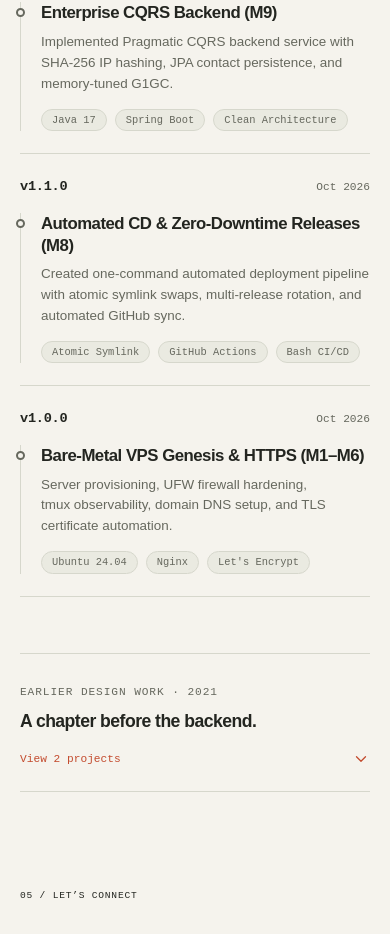
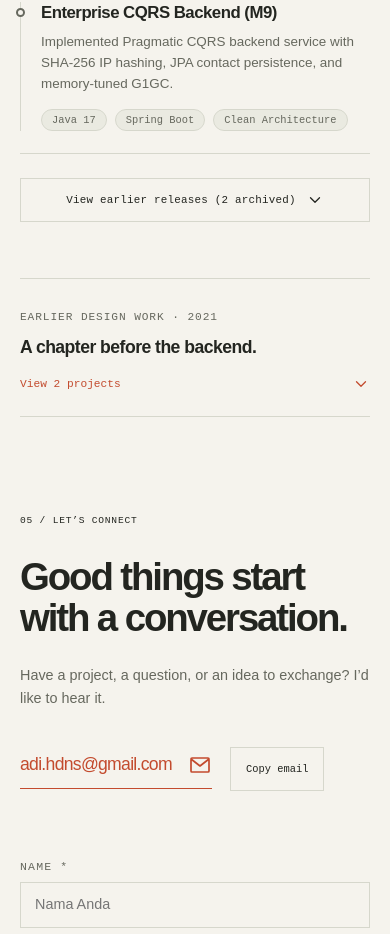
Before and after one commit to undetakerize/portfolio-dz, a Vue app in the folder portfolio/: page / in a window 390 px wide. Shown: the part 5862-6796 px from the top of the page. Built offline with nearby package versions, Linux system fonts and the light colour scheme.

Commit message:
feat(changelog): add interactive toggle to show top 3 releases and expand archived history

```diff
--- a/portfolio/src/components/SystemChangelog.vue
+++ b/portfolio/src/components/SystemChangelog.vue
@@ -1,5 +1,12 @@
 <script setup>
+import { ref, computed } from 'vue'
+import ActionIcon from './ActionIcon.vue'
 import { changelog } from '../data/changelog.js'
+
+const expanded = ref(false)
+const DEFAULT_VISIBLE = 3
+
+const visibleReleases = computed(() => (expanded.value ? changelog : changelog.slice(0, DEFAULT_VISIBLE)))
 </script>
 
 <template>
@@ -14,12 +21,12 @@ import { changelog } from '../data/changelog.js'
     </div>
     <div class="changelog-list" role="list">
       <article
-        v-for="(release, index) in changelog"
+        v-for="(release, index) in visibleReleases"
         :key="release.version"
         class="changelog-entry"
         :class="{ 'is-live': release.status === 'live' }"
         data-reveal
-        :style="{ '--reveal-delay': `${index * 60}ms` }"
+        :style="{ '--reveal-delay': `${(index >= DEFAULT_VISIBLE ? index - DEFAULT_VISIBLE : index) * 60}ms` }"
         role="listitem"
       >
         <div class="changelog-meta mono">
@@ -50,5 +57,16 @@ import { changelog } from '../data/changelog.js'
         </div>
       </article>
     </div>
+    <div v-if="changelog.length > DEFAULT_VISIBLE" class="changelog-actions">
+      <button
+        type="button"
+        class="changelog-toggle-button"
+        :aria-expanded="expanded"
+        @click="expanded = !expanded"
+      >
+        <span>{{ expanded ? 'Hide earlier releases' : `View earlier releases (${changelog.length - DEFAULT_VISIBLE} archived)` }}</span>
+        <ActionIcon name="down" />
+      </button>
+    </div>
   </section>
 </template>
--- a/portfolio/src/style.css
+++ b/portfolio/src/style.css
@@ -268,6 +268,13 @@
   .changelog-tags { display: flex; flex-wrap: wrap; gap: 8px; margin-top: 14px; }
   .changelog-tag { font-size: .65rem; padding: 3px 10px; }
   .changelog-entry.is-live .changelog-tag { background: var(--paper); border-color: var(--rule); }
+  .changelog-entry:nth-child(n+4) { animation: changelog-entry-in .4s cubic-bezier(.2,.7,.2,1) both; animation-delay: var(--reveal-delay, 0ms); }
+  @keyframes changelog-entry-in { from { opacity: 0; transform: translateY(14px); } to { opacity: 1; transform: translateY(0); } }
+  .changelog-actions { display: flex; justify-content: flex-start; margin-top: 24px; }
+  .changelog-toggle-button { display: inline-flex; align-items: center; gap: 10px; background: transparent; border: 1px solid var(--rule); min-height: 42px; padding: 10px 16px; font: .68rem var(--mono); color: var(--ink); letter-spacing: .02em; cursor: pointer; transition: border-color .2s, color .2s, background-color .2s; }
+  .changelog-toggle-button:hover { border-color: var(--accent); color: var(--accent); }
+  .changelog-toggle-button .action-icon { transition: transform .3s; }
+  .changelog-toggle-button[aria-expanded='true'] .action-icon { transform: rotate(180deg); }
 
   .site-header, .about-section, .portrait-stamp, .project-dialog { transition: background-color .25s, border-color .25s, color .25s; }
   [data-reveal] { opacity: 1; transform: translateY(0); transition: opacity .65s cubic-bezier(.2,.7,.2,1), transform .65s cubic-bezier(.2,.7,.2,1); transition-delay: var(--reveal-delay, 0ms); }
@@ -361,7 +368,7 @@
     .work-filters button { min-height: 44px; }
     .theme-toggle { min-width: 44px; min-height: 44px; }
     .dialog-close { min-height: 44px; }
-    .copy-button, .project-title, .site-footer > a.mono { min-height: 44px; }
+    .copy-button, .project-title, .site-footer > a.mono, .changelog-toggle-button { min-height: 44px; }
     .about-heading h2 { margin-top: 25px; }
     .about-note { margin-top: 22px; }
     .about-copy > .about-lead { font-size: 1.3rem; }
@@ -372,6 +379,7 @@
     .changelog-body { padding-left: 20px; }
     .changelog-title { font-size: 1.05rem; }
     .changelog-description { font-size: .84rem; }
+    .changelog-toggle-button { width: 100%; justify-content: center; }
     .contact-actions { gap: 18px; }
     .contact-section h2 { font-size: clamp(2.4rem, 8.7vw, 3.6rem); }
     .site-footer { flex-wrap: wrap; padding-block: 24px; gap: 20px 10px; }
```
Also changed, not shown: portfolio/scripts/check-interactions.mjs (+15 -0 lines), portfolio/scripts/check.mjs (+7 -1 lines).
